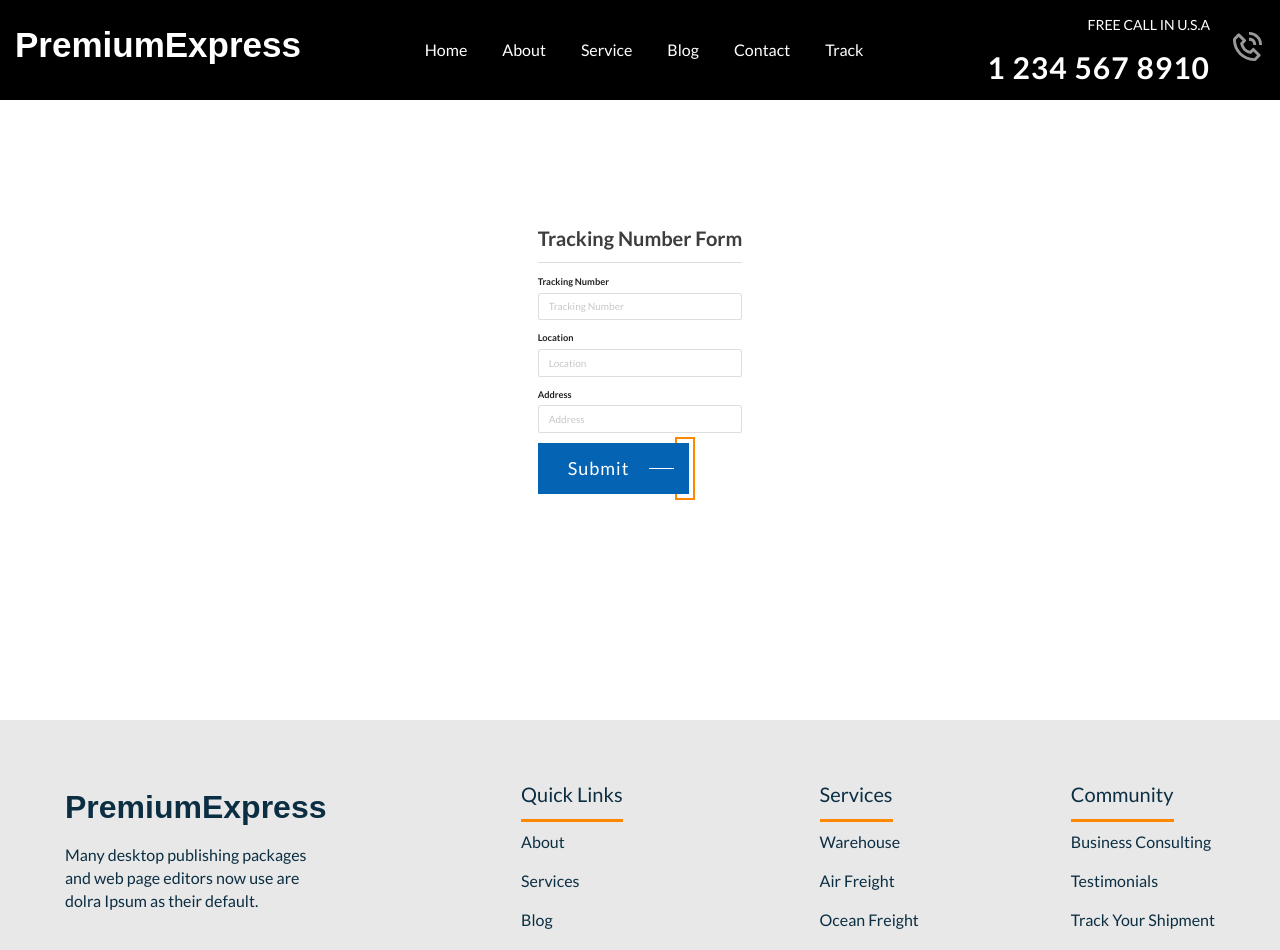
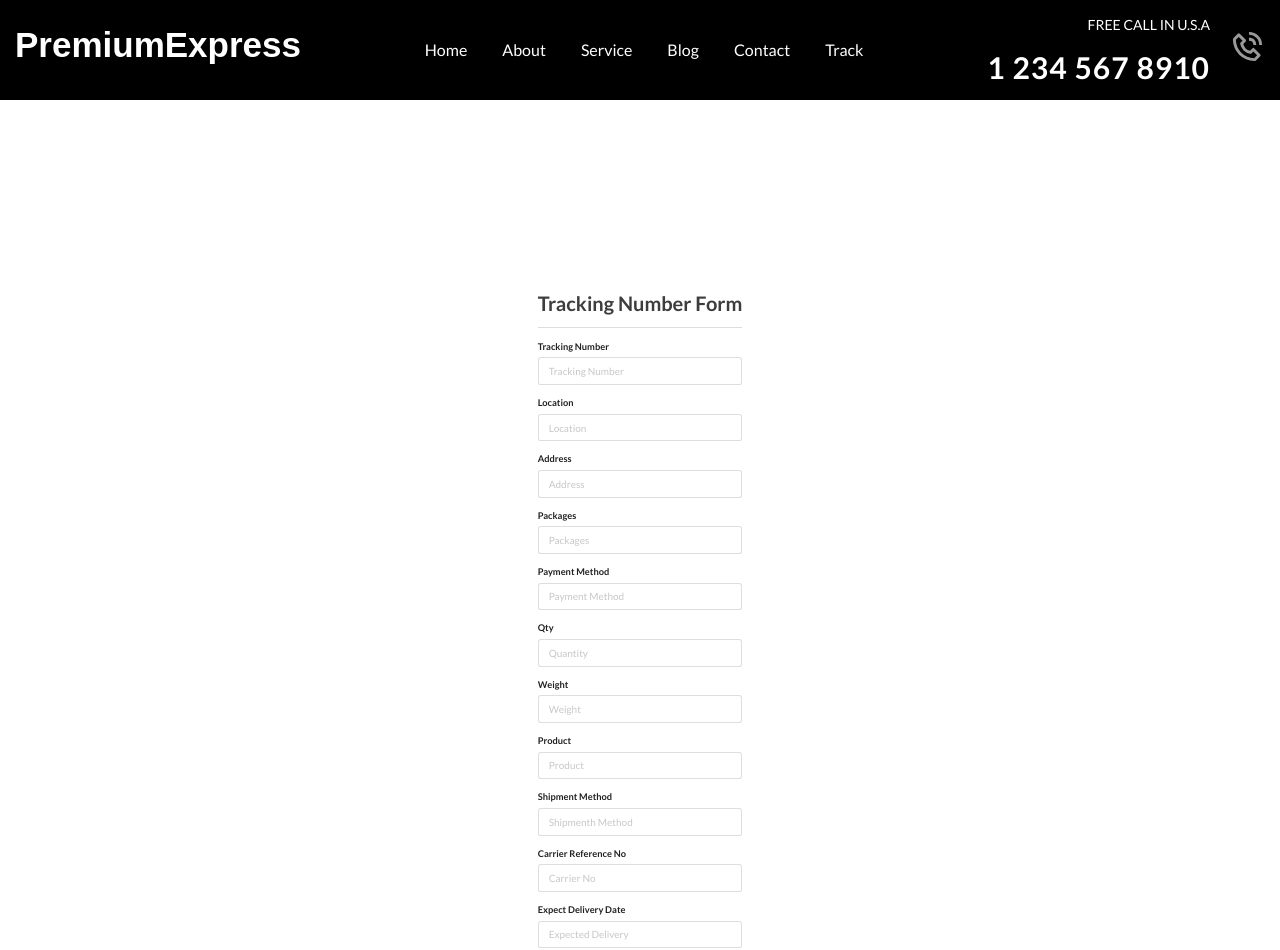
Before and after one commit to deracali/shippingWebsite, a React (Vite) app in the folder Frontend/: page /form in a window 1280 px wide. Shown: the top 950 px of the page. Built offline with nearby package versions, Linux system fonts and the light colour scheme.

Commit message:
reinitiallized commit

```diff
--- a/Frontend/src/component/body/Body.jsx
+++ b/Frontend/src/component/body/Body.jsx
@@ -44,7 +44,7 @@ export default function Body() {
         </h2>
 
         <p className="hero-text">
-          There are many variations of passages of worem Ipsum available, but the majority
+        Welcome to Premium Express. We offer door-to-door shipping to more than 200 countries—connecting people and businesses all over the world.
         </p>
 
         <a href="#" className="btn-outline">View Services</a>
@@ -80,8 +80,7 @@ export default function Body() {
             <h2 className="h2 section-title">We Are Professional Logistics & cargo Agency</h2>
 
             <p className="section-text">
-              Sed ut perspiciatis unde omnis iste natus error volup tatem accusantium dolorem que laudantium, totam
-              inventore.
+            Take your business to the next level with our expertise. With direct access to our global network and wide portfolio of shipping services, connect with people and businesses around the world.
             </p>
 
             <ul className="about-list">
@@ -206,7 +205,7 @@ export default function Body() {
                 </h3>
 
                 <p className="card-text">
-                  Our aim is to optimize and improve your supply chain so that we can give you the best service.
+                Every day, we go to great lengths to connect people and businesses all over the planet.
                 </p>
 
                 <a href="#" className="btn-link">
@@ -230,7 +229,7 @@ export default function Body() {
                 </h3>
 
                 <p className="card-text">
-                  Our aim is to optimize and improve your supply chain so that we can give you the best service.
+                Our fast, extensive road network across Europe provides a wide range of delivery services to meet your customer
                 </p>
 
                 <a href="#" className="btn-link">
@@ -254,7 +253,7 @@ export default function Body() {
                 </h3>
 
                 <p className="card-text">
-                  Our aim is to optimize and improve your supply chain so that we can give you the best service.
+                Our quality and service are frequently recognised by external organisations. Many of these awards and accreditations
                 </p>
 
                 <a href="#" className="btn-link">
@@ -278,7 +277,7 @@ export default function Body() {
                 </h3>
 
                 <p className="card-text">
-                  Our aim is to optimize and improve your supply chain so that we can give you the best service.
+                perceptions and values of employees and subcontractors with regards to safety.
                 </p>
 
                 <a href="#" className="btn-link">
@@ -302,7 +301,7 @@ export default function Body() {
                 </h3>
 
                 <p className="card-text">
-                  Our aim is to optimize and improve your supply chain so that we can give you the best service.
+                Many of these awards and accreditations are made on a national basis - an overview of these can be found on our country websites...
                 </p>
 
                 <a href="#" className="btn-link">
@@ -330,9 +329,7 @@ export default function Body() {
               <h2 className="h2 section-title">Has a wide range of solutions</h2>
 
               <p className="section-text">
-                Lorem Ipsum is simply dummy text of the printing and typesetting industry the standard dummy text ever
-                since the when an
-                printer took.
+              Take complete control of deliveries with your own dedicated road vehicle
               </p>
             </div>
 
@@ -411,9 +408,7 @@ export default function Body() {
           <h2 className="h2 section-title">Featured Projects</h2>
 
           <p className="section-text">
-            Lorem Ipsum is simply dummy text of the printing and typesetting industry the standard dummy text ever since
-            the when an
-            printer took.
+          Don’t lose a minute of productivity with your shipment sent by the fastest possible route.
           </p>
 
           <ul className="project-list">
@@ -581,9 +576,7 @@ export default function Body() {
           <h2 class="h2 section-title">Recent news & events</h2>
 
           <p class="section-text">
-            Lorem Ipsum is simply dummy text of the printing and typesetting industry the standard dummy text ever since
-            the when an
-            printer took.
+          We live a balanced and busy life working from home, and sharing the joys we experience every day with our beloved minis!
           </p>
 
           <ul class="blog-list grid-list">
--- a/Frontend/src/component/footer/Footer.jsx
+++ b/Frontend/src/component/footer/Footer.jsx
@@ -16,7 +16,7 @@ export default function Footer() {
         <p className="footer-text">
           Many desktop publishing packages and web page editors now use are dolra Ipsum as their default.
         </p>
-
+<p>Email: CustomerCarePremiumExpress@gmail.com </p>
         {/* <ul className="social-list">
 
           <li>
@@ -135,7 +135,7 @@ export default function Footer() {
 
     <div className="footer-bottom">
       <p className="copyright">
-        &copy; 2022 Transportio. All Rights Reserved by <a href="#" className="copyright-link">codewithsadee</a>
+        &copy; 2023 Premium Express. All Rights Reserved by <a href="#" className="copyright-link">Premium Express</a>
       </p>
     </div>
 
--- a/Frontend/src/pages/Form/Form.jsx
+++ b/Frontend/src/pages/Form/Form.jsx
@@ -3,17 +3,30 @@ import React from 'react'
 import './form.css'
 import Footer from '../../component/footer/Footer'
 import Header from '../../component/header/header'
+import { useNavigate} from 'react-router-dom';
+
 
 
 export default function Form() {
    const [number,setNumber] = useState('')
   const [location,setLocation] = useState('')
   const [address,setAddress] = useState('')
+  const [packages,setPackages] = useState('')
+  const [weight,setWeight] = useState('')
+  const [shipmentMethod,setShipmentMethod] = useState('')
+  const [carrierReferenceNo,setCarrierReferenceNo] = useState('')
+  const [product,setProduct] = useState('')
+  const [qty,setQty] = useState('')
+  const [paymentMethod,setPaymentMethod] = useState('')
+  const [expectedDeliveryDate,setExpectedDeliveryDate] = useState('')
+
+  const navigate = useNavigate();
+
 
 const handleFormSubmit = async(e)=>{
   e.preventDefault()
 const data = {number,location,address}
-  const response = await fetch('http://localhost:3000/post',{
+  const response = await fetch('https://premiumexpress.onrender.com/post',{
 method:'POST',
 body:JSON.stringify(data),
 headers:{
@@ -21,12 +34,13 @@ headers:{
 }
   })
   const json = await response.json()
+  navigate('/');
 }
 
   return (
     <>
     <Header/>
-    <div className="form-container">
+    <div className="formheight">
     <form method='post' action='#' onSubmit={handleFormSubmit}>
       <h1>Tracking Number Form</h1>
       <div className="ui divider"></div>
@@ -69,6 +83,102 @@ headers:{
             }}
           />
         </div>
+        <div className="field">
+          <label>Packages</label>
+          <input
+            type="text"
+            name="packages"
+            placeholder="Packages"
+            value={packages}
+            onChange={(e)=>{
+              setPackages(e.target.value)
+            }}
+          />
+        </div>
+        <div className="field">
+          <label>Payment Method</label>
+          <input
+            type="text"
+            name="paymentMethod"
+            placeholder="Payment Method"
+            value={paymentMethod}
+            onChange={(e)=>{
+              setPaymentMethod(e.target.value)
+            }}
+          />
+        </div>
+        <div className="field">
+          <label>Qty</label>
+          <input
+            type="text"
+            name="qty"
+            placeholder="Quantity"
+            value={qty}
+            onChange={(e)=>{
+              setQty(e.target.value)
+            }}
+          />
+        </div>
+        <div className="field">
+          <label>Weight</label>
+          <input
+            type="text"
+            name="weight"
+            placeholder="Weight"
+            value={weight}
+            onChange={(e)=>{
+              setWeight(e.target.value)
+            }}
+          />
+        </div>
+        <div className="field">
+          <label>Product</label>
+          <input
+            type="text"
+            name="product"
+            placeholder="Product"
+            value={product}
+            onChange={(e)=>{
+              setProduct(e.target.value)
+            }}
+          />
+        </div>
+        <div className="field">
+          <label>Shipment Method</label>
+          <input
+            type="text"
+            name="shipmentMethod"
+            placeholder="Shipmenth Method"
+            value={shipmentMethod}
+            onChange={(e)=>{
+              setShipmentMethod(e.target.value)
+            }}
+          />
+        </div>
+        <div className="field">
+          <label>Carrier Reference No</label>
+          <input
+            type="text"
+            name="carrierNo"
+            placeholder="Carrier No"
+            value={carrierReferenceNo}
+            onChange={(e)=>{
+              setCarrierReferenceNo(e.target.value)
+            }}
+          />
+        </div>
+        <div className="field">
+          <label>Expect Delivery Date</label>
+          <input
+            type="text"
+            name="expectedDeliveryDate"
+            placeholder="Expected Delivery"
+            value={expectedDeliveryDate}
+            onChange={(e)=>{
+              setExpectedDeliveryDate(e.target.value)
+            }}
+          />
+        </div>
 
         <button type='submit' className="fluid ui btn blue">Submit</button>
       </div>
--- a/Frontend/src/pages/Form/TrackNumberForm.jsx
+++ b/Frontend/src/pages/Form/TrackNumberForm.jsx
@@ -21,10 +21,9 @@ const search = (e)=>{
 
  setLoading(true)
     // GET request using axios inside useEffect  React hook
-    axios.get('http://localhost:3000/search/' + number)
+    axios.get('https://premiumexpress.onrender.com/search/' + number)
         .then(response => setItem(response.data));
-  console.log(item)
-  console.log(number)
+
   // empty dependency array means this effect will only run once (like componentDidMount in classes)
  setLoading(false)
 
@@ -33,7 +32,7 @@ const search = (e)=>{
 return (
     <>
     <Header/>
-    <div className="form-container">
+    <div className={item.data? "form-container" : "formheight"}>
     <form>
       <h1>Tracking Number Form</h1>
       <div className="ui divider"></div>
@@ -51,6 +50,7 @@ return (
           />
         </div>
         <button onClick={search} className="fluid ui button blue">Submit</button>
+     <p>Past Tracking No</p>
       </div>
     </form>
 
@@ -58,8 +58,8 @@ return (
       {item.map((item)=>(
       <div key={item._id}>
       <div className='location'>
-      <div className='Location'><BsMap size={18}/> {item.location}</div>
-      <div className='Address'><HiLocationMarker size={20}/> {item.address}</div>
+      <div className='Location'><p>Destination</p> <BsMap size={18}/> {item.location}</div>
+      <div className='Address'><p>Address</p><HiLocationMarker size={20}/> {item.address}</div>
       </div>
       <div className='steps'>
 <div><span>Left Warehouse</span><IoMdCheckmarkCircle color='green'/></div>
@@ -69,7 +69,44 @@ return (
 
 <div className='arrival'><span>{item.arrival}</span>{item.arrival? <FaPlaneArrival color={item.arrival? "green" : ""} /> : ""} </div>
       </div>
-
+<div>
+  <div className='mgb'>
+    <p className='p'>Carrier</p>
+    <p>Packages</p>
+  </div>
+  <div className='mgb'>
+    <p className='p'>Type of Shipment</p>
+    <p>{item.shipmentMethod}</p>
+  </div>
+  <div className='mgb'>
+    <p className='p'>Weight</p>
+    <p>{item.weight}</p>
+  </div>
+  <div className='mgb'>
+    <p className='p'>Shipment method</p>
+    <p>{item.shipmentMethod}</p>
+  </div>
+  <div className='mgb'>
+    <p className='p'>Carrier Reference No</p>
+    <p>{item.carrierReferenceNo}</p>
+  </div>
+  <div className='mgb'>
+    <p className='p'>Product</p>
+    <p>{item.product}</p>
+  </div>
+  <div className='mgb'>
+    <p className='p'>Qty</p>
+    <p>{item.qty}</p>
+  </div>
+  <div className='mgb'>
+    <p className='p'>Payment Mode</p>
+    <p>{item.paymentMethod}</p>
+  </div>
+  <div className='mgb'>
+    <p className='p'>Expected Delivery Date</p>
+    <p>{item.expectDeliveryDate}</p>
+  </div>
+</div>
       </div>
       ))}
 
--- a/Frontend/src/pages/Form/form.css
+++ b/Frontend/src/pages/Form/form.css
@@ -4,10 +4,26 @@
     flex-direction: column;
     justify-content: center;
     align-items: center;
-    height: 90vh;
+    height: 70vh;
     max-width: 500px;
     width: 100%;
     margin: auto;
+  }
+  .formheight{
+    height: 1300px;
+    display: flex !important;
+    flex-direction: column;
+    justify-content: center;
+    align-items: center;
+    max-width: 500px;
+    width: 100%;
+    margin: auto;
+  }
+  .mgb{
+    margin-bottom: 10px;
+  }
+  .p{
+    margin-bottom:5px;
   }
   .container > form {
     width: 70%;
@@ -46,3 +62,7 @@
     justify-content: space-between;
     align-items: center;
   }
+
+  .steps div span{
+    font-size: 13px;
+  }
```
Also changed, not shown: Frontend/vite.config.js.timestamp-1692803840245-d981bb9f82822.mjs (added, +10 -0 lines), 1 other file (tests, documents, lock files or other folders).
